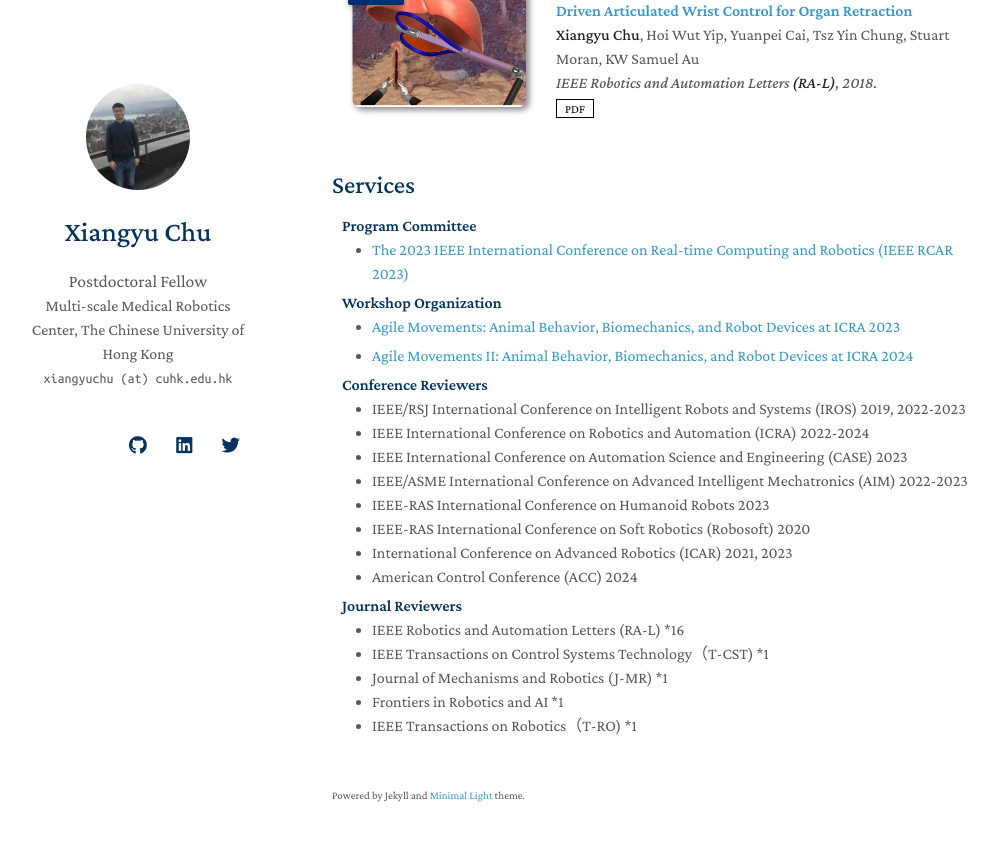
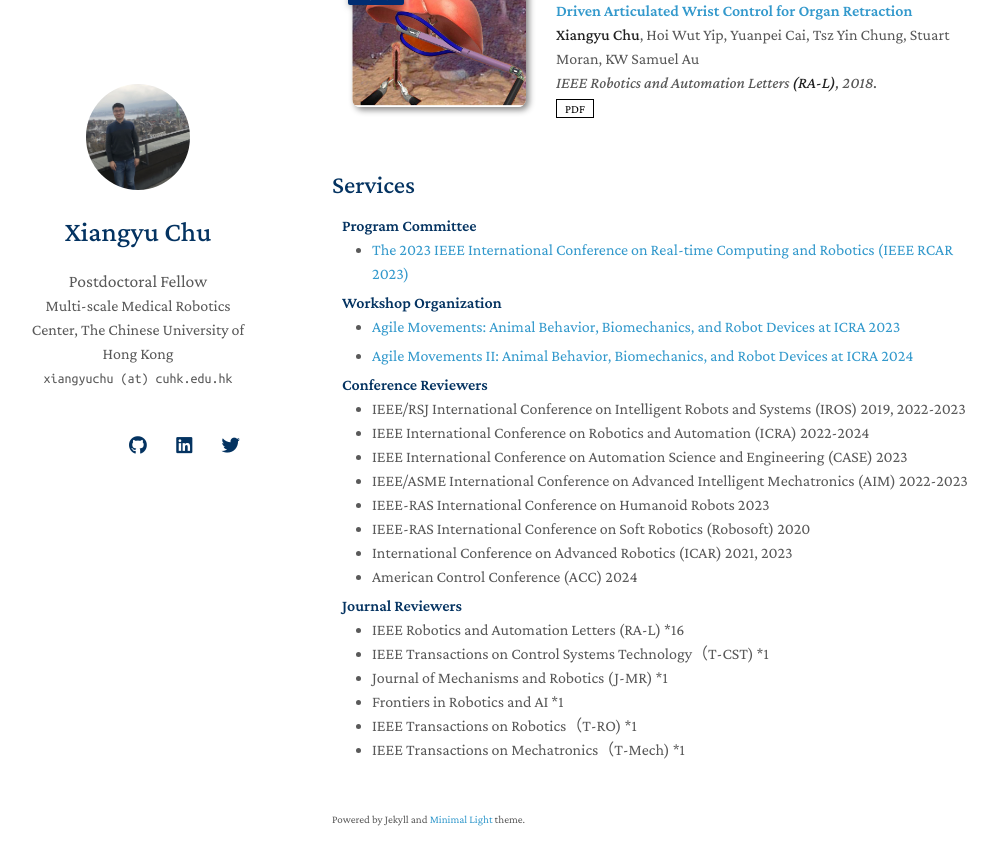
Before and after one commit to xiangyuchu03/xiangyuchu03.github.io, a Jekyll site: the page built from index.md, in a window 1280 px wide and 900 px high, scrolled down 2366 px. Shown: the top 865 px of the window, without its empty margins (138-1136 px from the left). Built offline with Jekyll 4.4.1, drawn with Linux system fonts in a browser that asks for light colours; nearby versions of some CDN libraries; a style sheet for code colours, icons or effects is not loaded; our own code applies the rules of GitHub Pages for plain Markdown files.

Commit message:
Update services.md

```diff
--- a/_includes/services.md
+++ b/_includes/services.md
@@ -36,4 +36,5 @@
   <li><a href=""><autocolor>Journal of Mechanisms and Robotics (J-MR) *1</autocolor></a></li>
   <li><a href=""><autocolor>Frontiers in Robotics and AI *1</autocolor></a></li>
   <li><a href=""><autocolor>IEEE Transactions on Robotics（T-RO) *1</autocolor></a></li>
+  <li><a href=""><autocolor>IEEE Transactions on Mechatronics（T-Mech) *1</autocolor></a></li>
 </ul>
```
